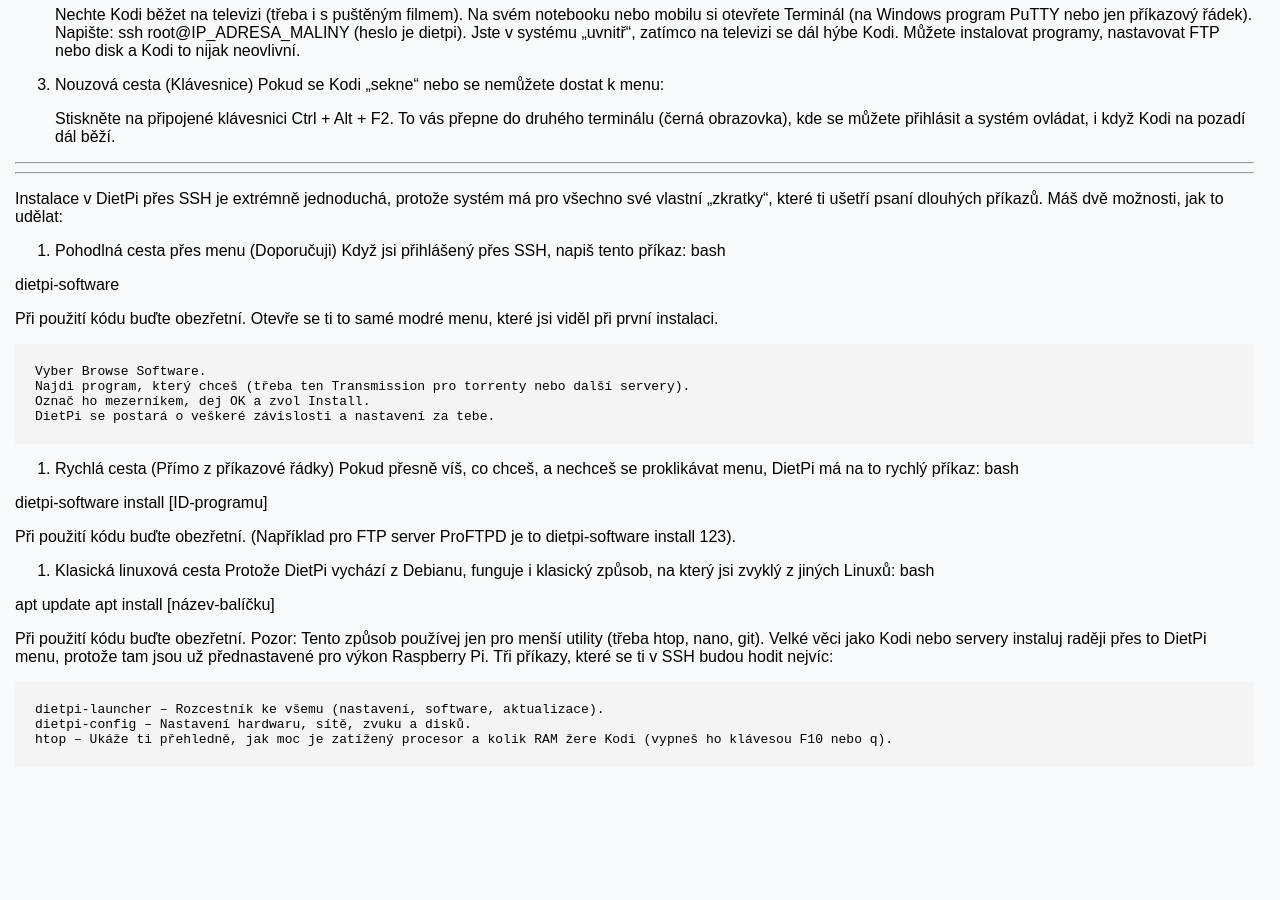
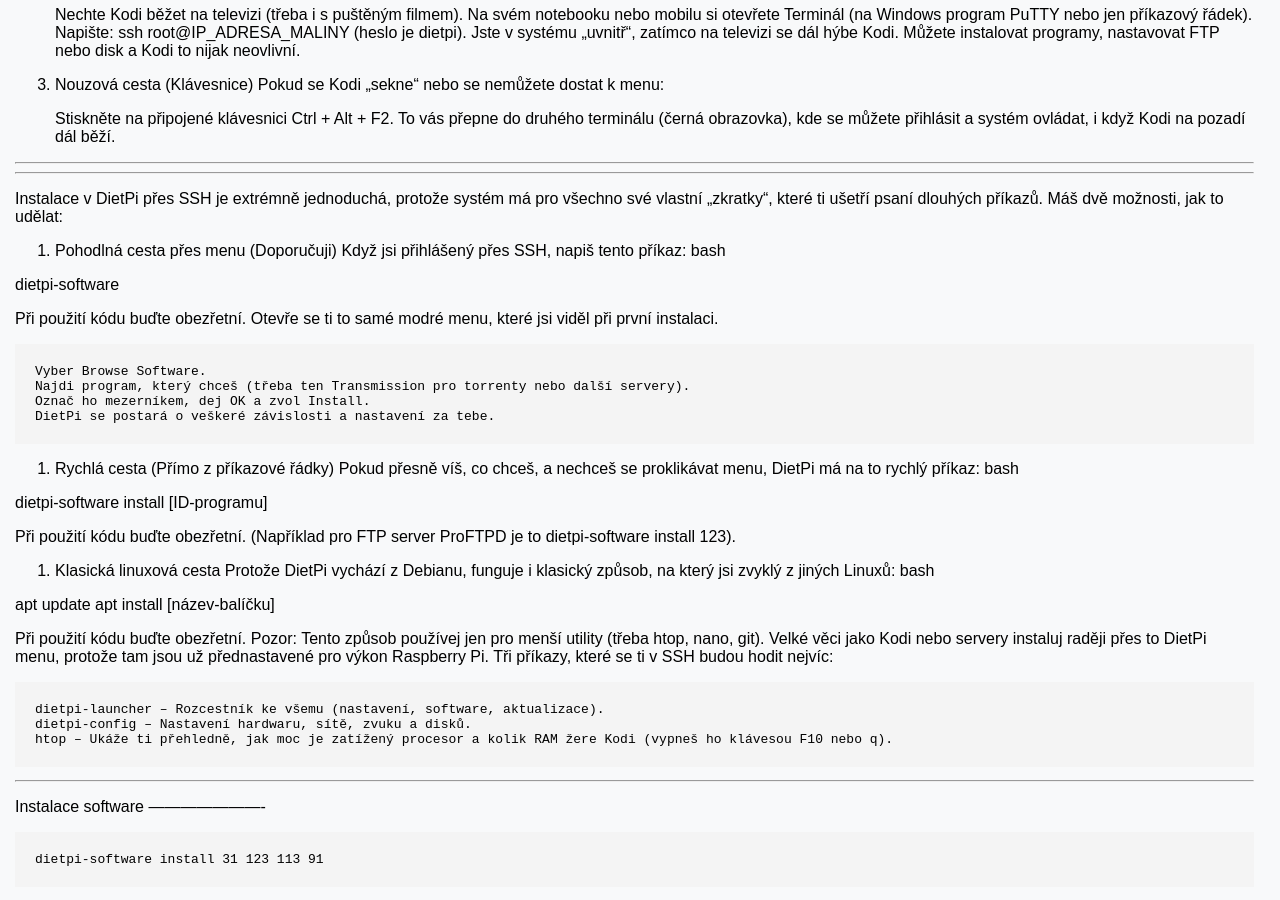
Before and after one commit to bedjan/bedjan.github.io, a Jekyll site: the page built from dietpi.md, in a window 1280 px wide and 900 px high, scrolled down 797 px. Built offline with Jekyll 4.4.1, drawn with Linux system fonts in a browser that asks for light colours; our own code applies the rules of GitHub Pages for plain Markdown files; before the commit the page ends 1577 px from its top, so only the background shows below that.

Commit message:
Update dietpi.md

```diff
--- a/dietpi.md
+++ b/dietpi.md
@@ -106,3 +106,9 @@
     dietpi-launcher – Rozcestník ke všemu (nastavení, software, aktualizace).
     dietpi-config – Nastavení hardwaru, sítě, zvuku a disků.
     htop – Ukáže ti přehledně, jak moc je zatížený procesor a kolik RAM žere Kodi (vypneš ho klávesou F10 nebo q).
+
+----------------------
+Instalace software
+----------------------
+
+    dietpi-software install 31 123 113 91
```
